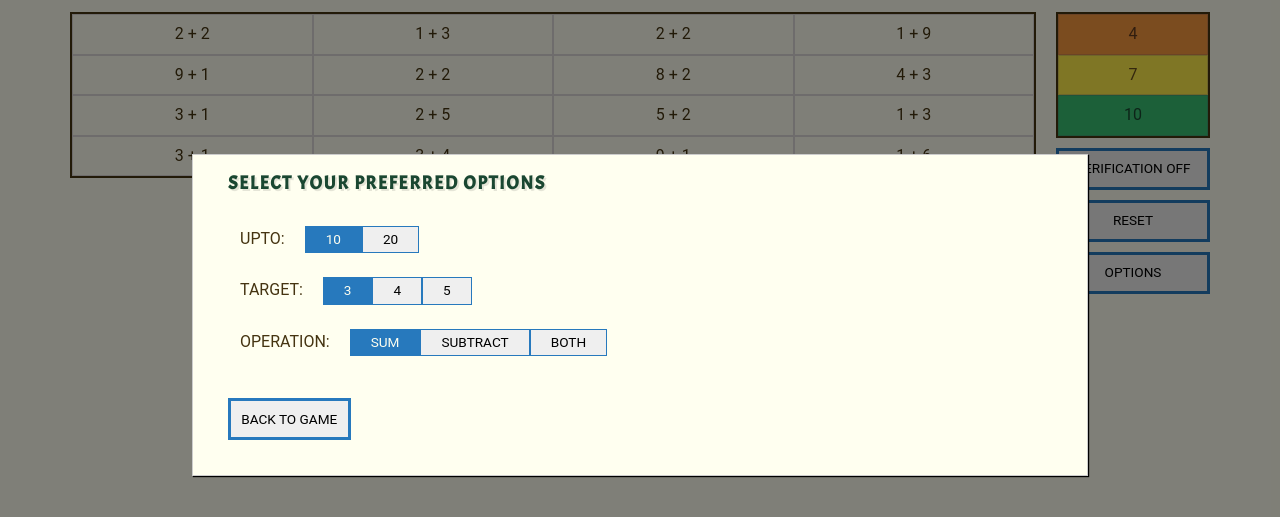
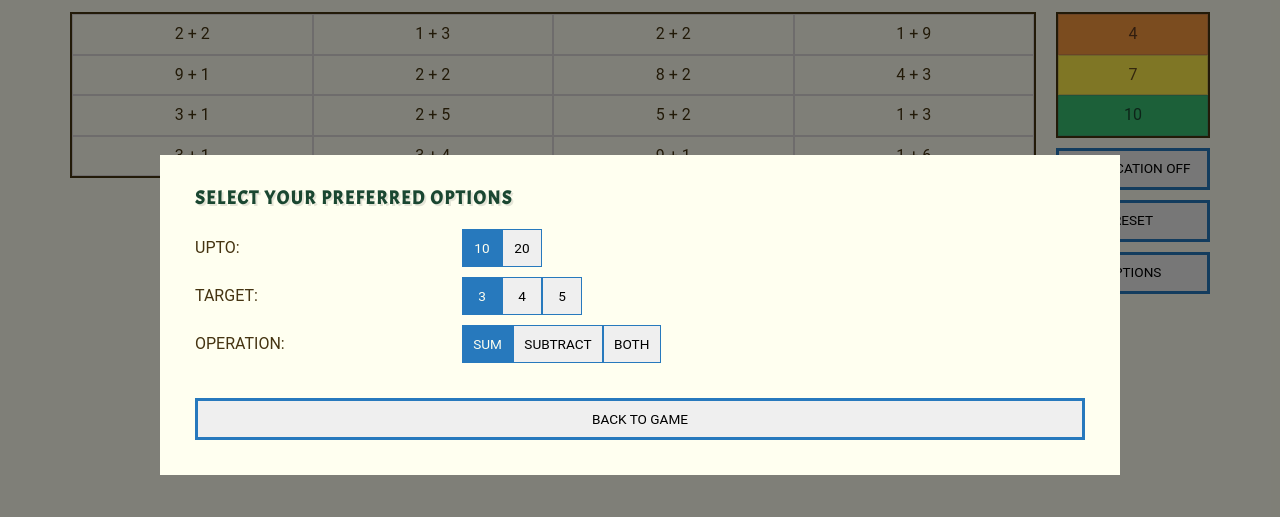
Before and after one commit to KrisLamote/dyscalc, a React app: page / in a window 1280 px wide. Both pictures are taken after a click on the button "OPTIONS". Shown: the part 85-602 px from the top of the page. Built offline with nearby package versions, Linux system fonts and the light colour scheme.

Commit message:
upd: refactor option buttons & labels

```diff
--- a/src/components/OptionToggle.js
+++ b/src/components/OptionToggle.js
@@ -3,9 +3,12 @@ import PropTypes from "prop-types";
 import classNames from "classnames";
 
 const OptionsToggle = ({ currentChoice, handleClick, label, options }) => (
-    <div>
+    <div className="option-line">
         {/* eslint-disable react/jsx-one-expression-per-line */}
-        <span className="option-label">{label}:</span>
+        <label className="option-label">
+            <span>{`${label}:`}</span>
+        </label>
+        <div className="option-buttons">
             {options.map(option => {
                 const classes = classNames("options", {
                     "active-option": option === currentChoice,
@@ -24,6 +27,7 @@ const OptionsToggle = ({ currentChoice, handleClick, label, options }) => (
                 );
             })}
         </div>
+    </div>
 );
 
 OptionsToggle.defaultProps = {
--- a/src/components/OptionsContainer.js
+++ b/src/components/OptionsContainer.js
@@ -53,7 +53,7 @@ const OptionsContainer = ({ showOptions, backToGame }) => {
                     <div className="backdrop" onClick={backToGame} role="presentation" />
                     <div className="options-container">
                         <h3>Select your Preferred Options</h3>
-                        {toggle}
+                        <div className="options-wrap">{toggle}</div>
                         <button onClick={backToGame} id="back-to-game" type="button">
                             Back to Game
                         </button>
--- a/src/css/App.scss
+++ b/src/css/App.scss
@@ -159,15 +159,6 @@
     border-color: #742a2a;
 }
 
-#verify:hover,
-#reset:hover,
-#options:hover,
-button:hover#back-to-game {
-    background-color: #2779bd;
-    border: #1c3d5a solid 3px;
-    color: ivory;
-}
-
 .error {
     border: #e3342f solid 4px;
     color: #cc1f1a;
@@ -197,25 +188,21 @@
 }
 
 .options-container {
+    line-height: 1rem;
     position: fixed;
     z-index: 200;
     background-color: ivory;
-    width: 70%;
+    display: flex;
+    flex-direction: column;
+    width: 75%;
     height: fit-content;
-    border: 1px solid #ccc;
-    box-shadow: 1px 1px 1px black;
-    padding: 0 35px 35px 35px;
+    padding: 35px;
     left: 0;
     top: 0;
     right: 0;
     bottom: 0;
     margin: auto;
     box-sizing: border-box;
-    @media screen and (max-width: 600px) {
-        padding: 0 20px 20px 20px;
-        width: 100%;
-        left: 0;
-    }
 
     h3 {
         text-transform: uppercase;
@@ -223,22 +210,37 @@
         text-shadow: 2px 2px 0 rgba(0, 0, 0, 0.1);
         color: #1a4731;
         letter-spacing: 0.1rem;
+        margin-top: 0;
     }
 
-    div {
-        padding: 12px;
+    .options-wrap {
+        display: flex;
+        flex-direction: column;
+        .option-line {
+            display: flex;
+            align-items: baseline;
+            .option-label {
+                flex: 1 1 30%;
+            }
+
+            .option-buttons {
+                flex: 1 1 70%;
+            }
+        }
+    }
+
+    .option-label {
+        margin: 5px 0;
+    }
+    .option-buttons {
+        margin: 5px 0;
+        button {
+            min-width: 40px;
+        }
     }
 
     .options {
         border: #2779bd solid 1px;
-        padding: 5px 20px;
-    }
-
-    .option-label {
-        margin-right: 20px;
-        @media screen and (max-width: 600px) {
-            display: block;
-        }
     }
 
     .active-option {
@@ -250,10 +252,13 @@
         margin-top: 30px;
     }
 
-    button.selected#back-to-game {
-        background-color: #2779bd;
-        border: #1c3d5a solid 3px;
-        color: ivory;
+    @media screen and (max-width: 768px) {
+        padding: 0 20px 20px 20px;
+        width: 100%;
+        left: 0;
+        h3 {
+            letter-spacing: normal;
+        }
     }
 }
 
```
Lines whose indentation alone changed are shown as unchanged.
